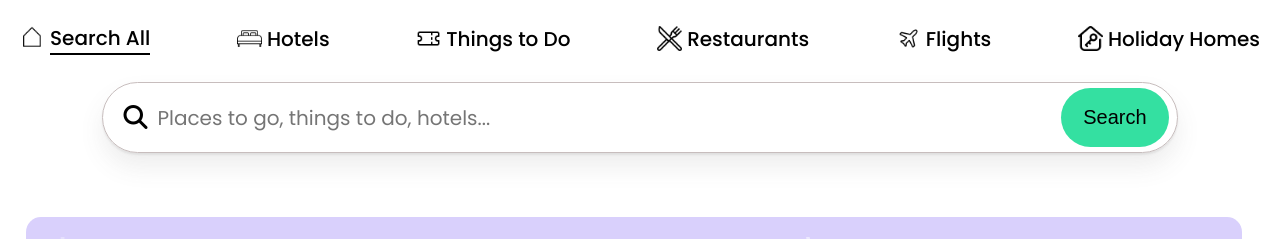
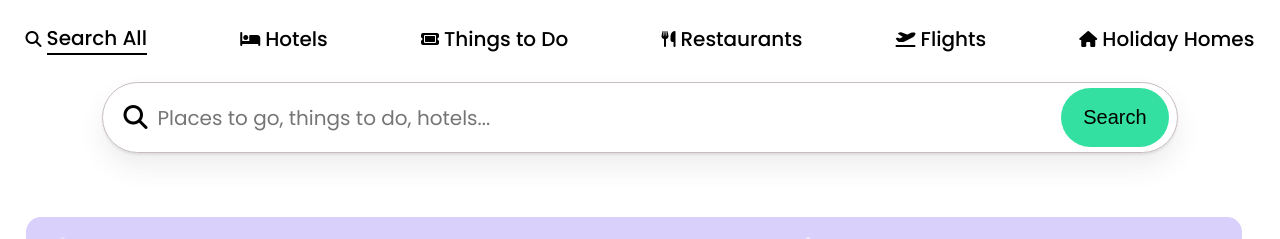
Before and after one commit to KowsalyaR-Hub/tripadvisor_responsive, a plain HTML site: page index.html in a window 1280 px wide. Shown: the part 232-471 px from the top of the page. Drawn offline with Linux system fonts and the light colour scheme.

Commit message:
Categories icon changed image into icons

```diff
--- a/index.html
+++ b/index.html
@@ -54,27 +54,33 @@
     <!-- Categories -->
     <div class="categories">
         <div class="categories__s1">
-            <img src="./images/c1.png" />
+            <!-- <img src="./images/c1.png" /> -->
+            <i class="fa-solid fa-magnifying-glass"></i>
             <h2 class="categories__s1__search">Search All</h2>
         </div>
         <div class="categories__s1">
-            <img src="./images/c2.png" />
+            <!-- <img src="./images/c2.png" /> -->
+            <i class="fa-solid fa-bed"></i>
             <h2>Hotels</h2>
         </div>
         <div class="categories__s1">
-            <img src="./images/c3.png" />
+            <!-- <img src="./images/c3.png" /> -->
+            <i class="fa-solid fa-ticket"></i>
             <h2>Things to Do</h2>
         </div>
         <div class="categories__s1">
-            <img src="./images/c4.png" />
+            <!-- <img src="./images/c4.png" /> -->
+            <i class="fa-solid fa-utensils"></i>
             <h2>Restaurants</h2>
         </div>
         <div class="categories__s1">
-            <img src="./images/c5.png" />
+            <!-- <img src="./images/c5.png" /> -->
+            <i class="fa-solid fa-plane-departure"></i>
             <h2>Flights</h2>
         </div>
         <div class="categories__s1">
-            <img src="./images/c6.png" />
+            <!-- <img src="./images/c6.png" /> -->
+            <i class="fa-solid fa-house"></i>
             <h2>Holiday Homes</h2>
         </div>
 
@@ -126,6 +132,7 @@
         <div class="card__container">
             <div class="card__container__image">
                 <img src="./images/card1.jpg" />
+
                 <div class="card__container__title">
                     <h1>Top Experiences</h1>
                 </div>
--- a/style.css
+++ b/style.css
@@ -135,7 +135,7 @@ body{
     display: flex;
     align-items: center;
     justify-content: space-between;
-    margin: 2% 20px;
+    margin: 2%;
 }
 .categories img
 {
@@ -772,7 +772,7 @@ font-size: 30px;
     {
         display: none;
     }
-    .categories__s1 img
+    .categories__s1 i
     {
         display: none;
     }
@@ -815,5 +815,11 @@ font-size: 30px;
         font-size: 14px;
         margin: 0 5px;
     }
+    .card__container
+    {
+        font-size: 2px;
+        border: none;
+
+    }
 
 }
```
